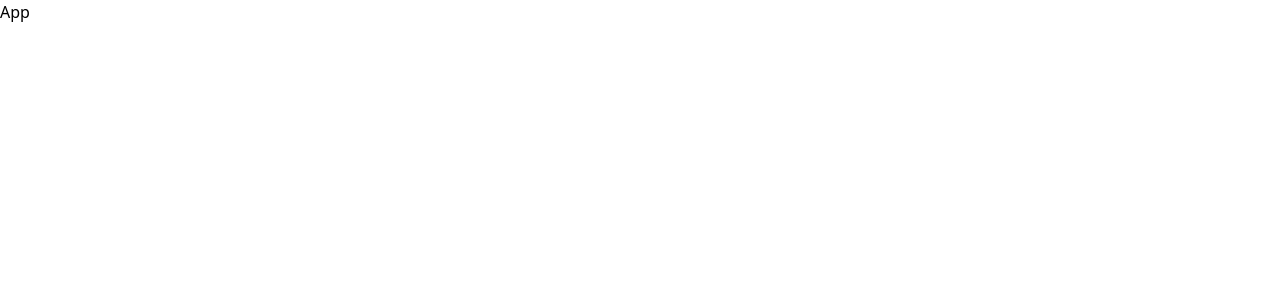
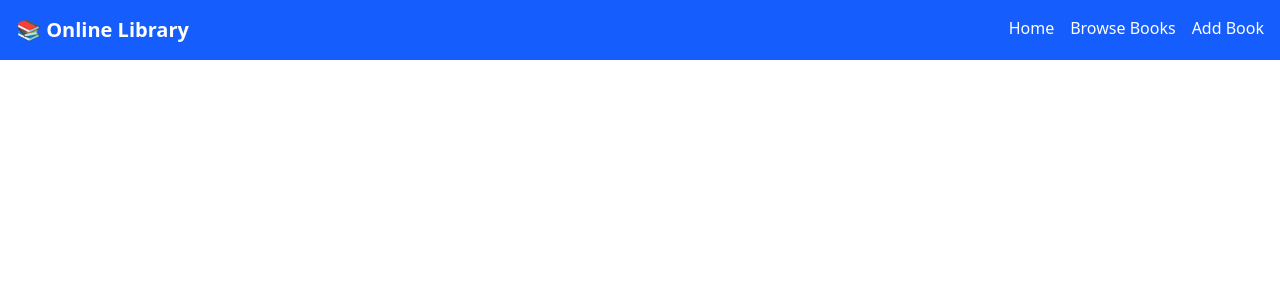
Before and after one commit to Nikita-Sahoo/BookManagementSystem, a React (Vite) app: page / in a window 1280 px wide. Shown: the top 300 px of the page. Built offline with nearby package versions, Linux system fonts and the light colour scheme.

Commit message:
Implemented Navbar component and configured React Router routes

```diff
--- a/src/App.jsx
+++ b/src/App.jsx
@@ -1,9 +1,26 @@
-import React from 'react'
+import { BrowserRouter, Routes, Route, useLocation } from "react-router-dom";
+import Navbar from "./components/Navbar";
+
+
+function Layout() {
+  const location = useLocation();
+  const hideNavbar = location.pathname.includes("not-found");
+
+  return (
+    <>
+      {!hideNavbar && <Navbar />}
+
+
+    </>
+  );
+}
 
 function App() {
   return (
-    <div>App</div>
-  )
+    <BrowserRouter>
+      <Layout />
+    </BrowserRouter>
+  );
 }
 
-export default App
+export default App;
--- /dev/null
+++ b/src/components/Home.jsx
@@ -0,0 +1,9 @@
+import React from 'react'
+
+function Home() {
+  return (
+    <div>Home</div>
+  )
+}
+
+export default Home
--- /dev/null
+++ b/src/components/Navbar.jsx
@@ -0,0 +1,17 @@
+import { Link } from "react-router-dom";
+
+function Navbar() {
+  return (
+    <nav className="bg-blue-600 text-white p-4 flex justify-between">
+      <h1 className="font-bold text-xl">📚 Online Library</h1>
+
+      <div className="space-x-4">
+        <Link to="/">Home</Link>
+        <Link to="#">Browse Books</Link>
+        <Link to="#">Add Book</Link>
+      </div>
+    </nav>
+  );
+}
+
+export default Navbar;
--- a/src/components/sliceBook.js
+++ b/src/redux/sliceBook.js
@@ -2,7 +2,7 @@ import { createSlice } from "@reduxjs/toolkit";
 import { bookDatas } from "../utils/bookDatas";
 
 const initialState = {
-  books: dummyBooks,
+  books: bookDatas,
 };
 
 
--- /dev/null
+++ b/src/redux/store.js
@@ -0,0 +1,9 @@
+import { configureStore } from "@reduxjs/toolkit";
+import bookReducer from "./sliceBook";
+
+// Redux store
+export const store = configureStore({
+  reducer: {
+    books: bookReducer,
+  },
+});
```
Also changed, not shown: src/components/store.js (deleted).
